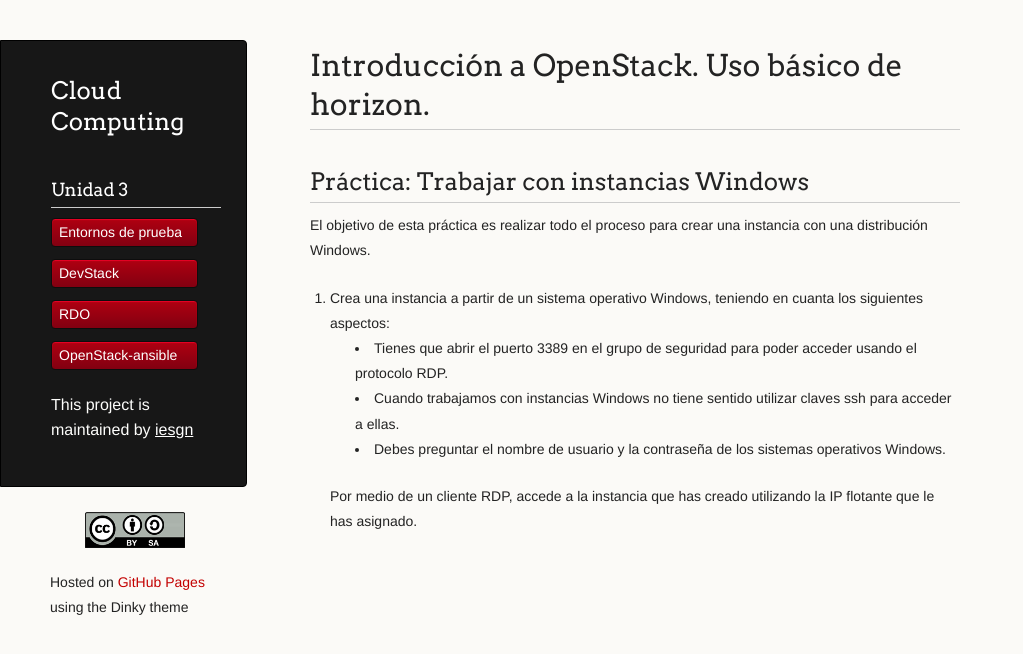
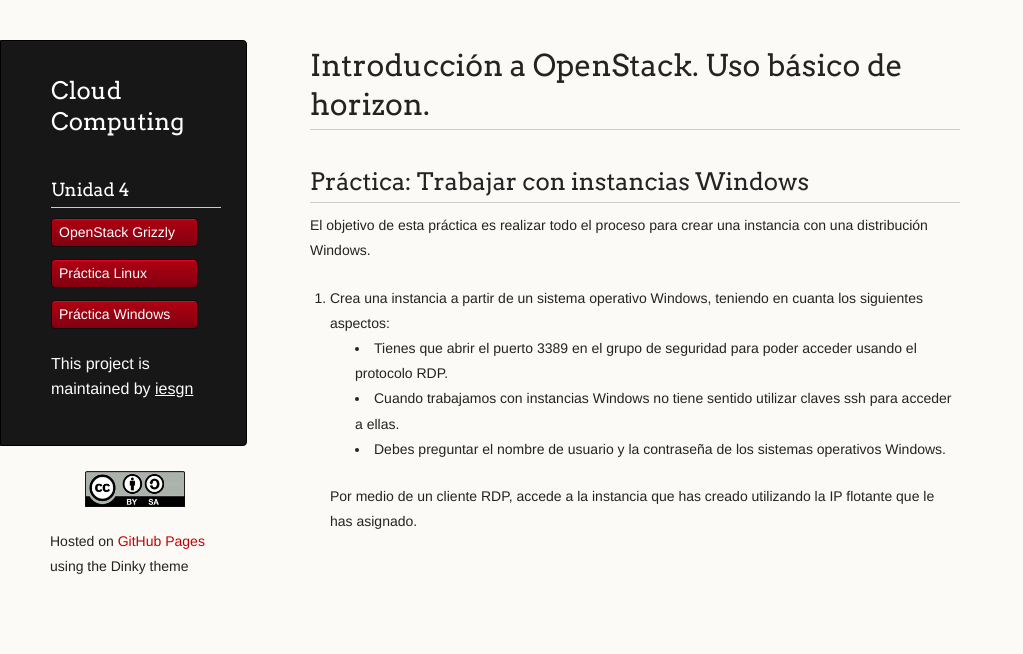
Before and after one commit to iesgn/cloud, a Jekyll site: the page built from curso/u4/practica_windows.md, in a window 1280 px wide. Shown: the top 654 px of the page, without its empty margins (0-1023 px from the left). Built offline with Jekyll 4.4.1, drawn with Linux system fonts in a browser that asks for light colours.

Commit message:
Modificando menú de u4

```diff
--- a/curso/u4/practica_windows.md
+++ b/curso/u4/practica_windows.md
@@ -2,7 +2,7 @@
 layout: blog
 tittle: Introducción a OpenStack. Uso básico de horizon.
 menu:
-  - Unidad 3
+  - Unidad 4
 ---
 ## Práctica: Trabajar con instancias Windows
 
```
Also changed, not shown: curso/u4/index.md (+1 -1 lines), curso/u4/practica_linux.md (+1 -1 lines).
